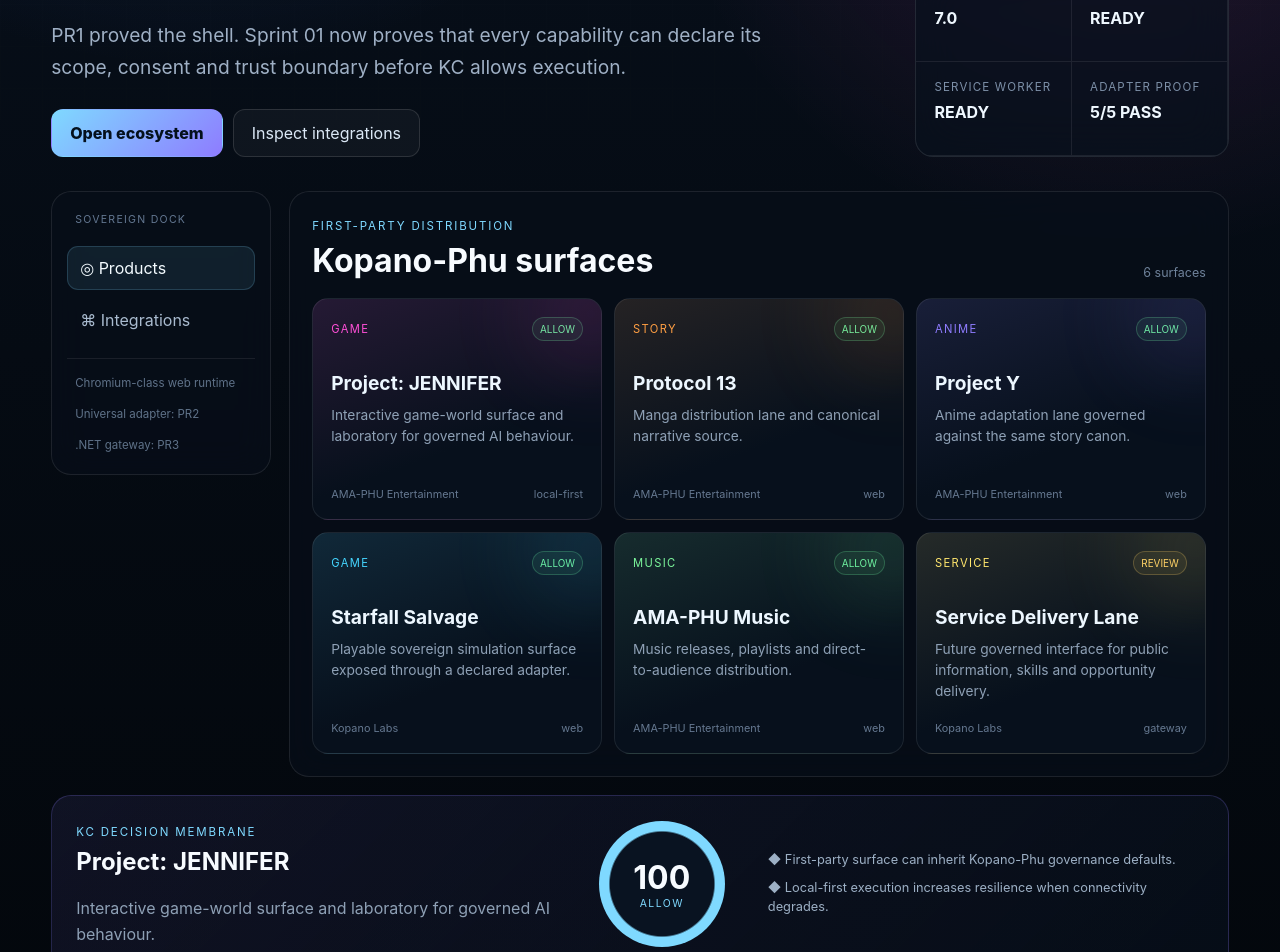
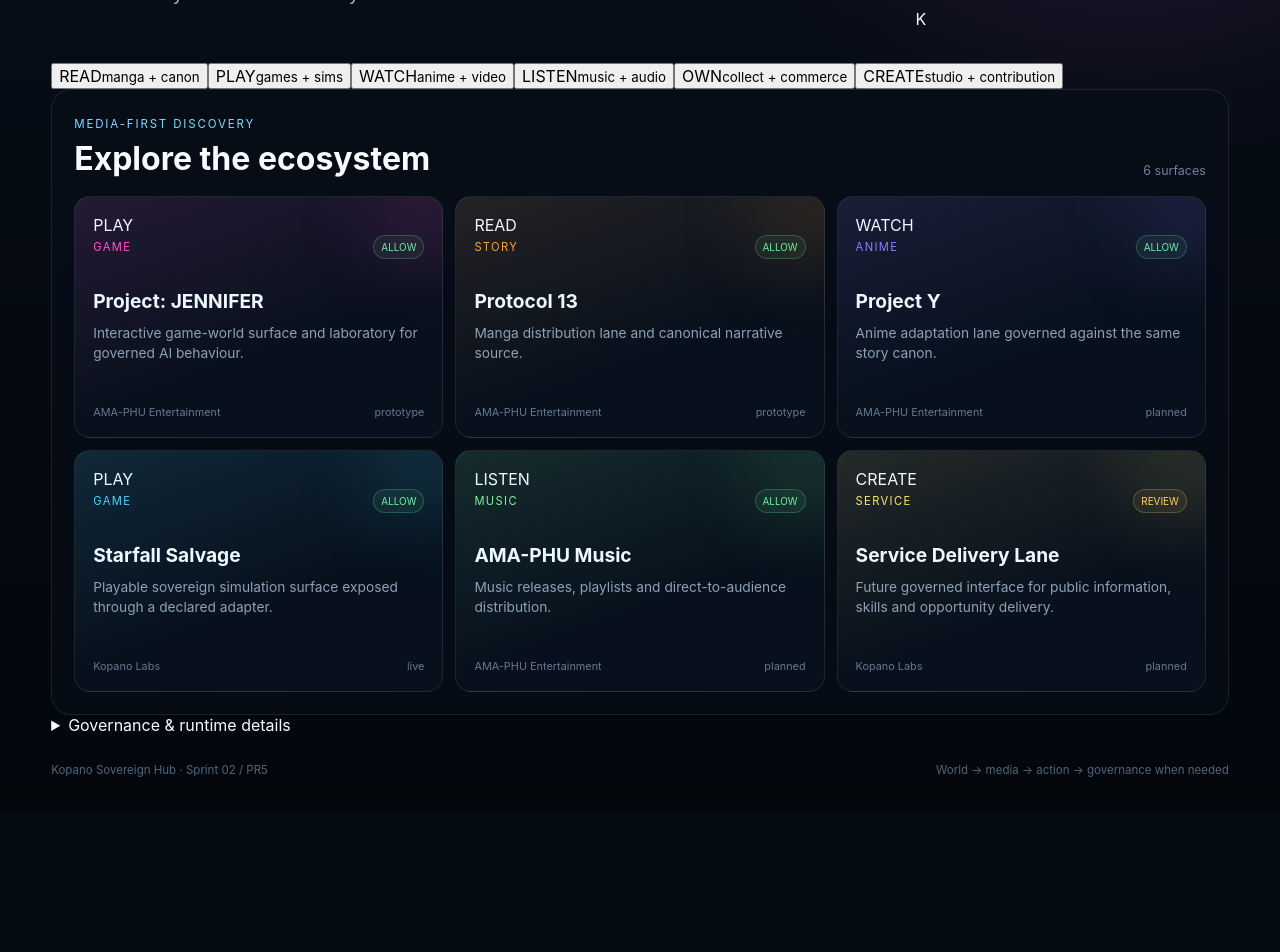
Before and after one commit to RobynAwesome/kopano-sovereign-hub, a React (Vite) app: page / in a window 1280 px wide. Shown: the part 500-1452 px from the top of the page. After the commit the page ends 1313 px from the top, so only its background shows below. Built offline with nearby package versions, Linux system fonts and the light colour scheme.

Commit message:
feat(pr5): make hub consumer and media first

```diff
--- a/src/App.tsx
+++ b/src/App.tsx
@@ -3,142 +3,93 @@ import { evaluateAdapterProofCases } from './adapters/proof';
 import { integrationCandidates, sovereignSurfaces, type SovereignSurface } from './data/registry';
 import { evaluateSurface, readRuntimeSignals } from './lib/kc';
 
+const doors = ['READ', 'PLAY', 'WATCH', 'LISTEN', 'OWN', 'CREATE'] as const;
+type Door = (typeof doors)[number];
+
+const doorForSurface = (surface: SovereignSurface): Door => {
+  if (surface.kind === 'story') return 'READ';
+  if (surface.kind === 'game') return 'PLAY';
+  if (surface.kind === 'anime') return 'WATCH';
+  if (surface.kind === 'music') return 'LISTEN';
+  if (surface.kind === 'service') return 'CREATE';
+  return 'OWN';
+};
+
 function SurfaceCard({ surface, onInspect }: { surface: SovereignSurface; onInspect: (surface: SovereignSurface) => void }) {
   const decision = evaluateSurface(surface);
-
   return (
     <button className="surface-card" onClick={() => onInspect(surface)} style={{ '--accent': surface.accent } as CSSProperties}>
+      <div className="surface-card__art" aria-hidden="true"><span>{doorForSurface(surface)}</span></div>
       <div className="surface-card__topline">
         <span className="surface-card__kind">{surface.kind}</span>
         <span className={`gate gate--${decision.gate.toLowerCase()}`}>{decision.gate}</span>
       </div>
       <h3>{surface.name}</h3>
       <p>{surface.description}</p>
-      <div className="surface-card__meta">
-        <span>{surface.owner}</span>
-        <span>{surface.mode}</span>
-      </div>
+      <div className="surface-card__meta"><span>{surface.owner}</span><span>{surface.status}</span></div>
     </button>
   );
 }
 
 export default function App() {
-  const [selected, setSelected] = useState<SovereignSurface | null>(sovereignSurfaces[0]);
-  const [lane, setLane] = useState<'ecosystem' | 'integrations'>('ecosystem');
+  const [selected, setSelected] = useState<SovereignSurface>(sovereignSurfaces[0]);
+  const [activeDoor, setActiveDoor] = useState<Door | 'ALL'>('ALL');
+  const [showIntegrations, setShowIntegrations] = useState(false);
   const signals = useMemo(() => readRuntimeSignals(), []);
   const adapterProof = useMemo(() => evaluateAdapterProofCases(), []);
-  const cards = lane === 'ecosystem' ? sovereignSurfaces : integrationCandidates;
-  const selectedDecision = selected ? evaluateSurface(selected) : null;
   const proofPassed = adapterProof.filter((proofCase) => proofCase.passed).length;
-
-  function openLane(nextLane: 'ecosystem' | 'integrations') {
-    setLane(nextLane);
-    setSelected(nextLane === 'ecosystem' ? sovereignSurfaces[0] : integrationCandidates[0]);
-  }
+  const selectedDecision = evaluateSurface(selected);
+  const filtered = activeDoor === 'ALL' ? sovereignSurfaces : sovereignSurfaces.filter((surface) => doorForSurface(surface) === activeDoor);
 
   return (
     <main className="app-shell">
       <div className="grid-glow" aria-hidden="true" />
       <header className="topbar">
         <div>
-          <span className="eyebrow">KPGS / governed distribution surface</span>
+          <span className="eyebrow">Kopano-Phu sovereign distribution</span>
           <h1>Kopano Sovereign Hub</h1>
         </div>
-        <div className="runtime-pill">
-          <span className={signals.online ? 'pulse pulse--live' : 'pulse pulse--warn'} />
-          {signals.online ? 'ONLINE' : 'OFFLINE'} · APWA
-        </div>
+        <div className="runtime-pill"><span className={signals.online ? 'pulse pulse--live' : 'pulse pulse--warn'} />{signals.online ? 'ONLINE' : 'OFFLINE'} · APWA</div>
       </header>
 
-      <section className="hero">
+      <section className="hero hero--consumer">
         <div className="hero__copy">
-          <span className="hero__tag">KC governs. Users choose. Adapters execute.</span>
-          <h2>One sovereign shell for stories, games, music, services and trusted external tools.</h2>
-          <p>
-            PR1 proved the shell. Sprint 01 now proves that every capability can declare its scope, consent and trust boundary before KC allows execution.
-          </p>
-          <div className="hero__actions">
-            <button className="primary" onClick={() => openLane('ecosystem')}>Open ecosystem</button>
-            <button className="secondary" onClick={() => openLane('integrations')}>Inspect integrations</button>
-          </div>
+          <span className="hero__tag">Stories. Games. Music. Creation. One governed home.</span>
+          <h2>Enter the world first. Open the machinery only when you need it.</h2>
+          <p>Discover first-party Kopano Labs and AMA-PHU experiences through simple action doors. KC stays underneath every surface as the trust membrane.</p>
         </div>
-        <div className="hero__telemetry">
+        <div className="hero-orbit" aria-hidden="true"><span>K</span></div>
+      </section>
+
+      <nav className="door-grid" aria-label="Primary Hub actions">
+        {doors.map((door) => (
+          <button key={door} className={activeDoor === door ? 'door door--active' : 'door'} onClick={() => setActiveDoor(activeDoor === door ? 'ALL' : door)}>
+            <span>{door}</span><small>{door === 'READ' ? 'manga + canon' : door === 'PLAY' ? 'games + sims' : door === 'WATCH' ? 'anime + video' : door === 'LISTEN' ? 'music + audio' : door === 'OWN' ? 'collect + commerce' : 'studio + contribution'}</small>
+          </button>
+        ))}
+      </nav>
+
+      <section className="catalogue catalogue--consumer">
+        <div className="section-heading"><div><span className="eyebrow">media-first discovery</span><h2>{activeDoor === 'ALL' ? 'Explore the ecosystem' : activeDoor}</h2></div><span className="count">{filtered.length} surfaces</span></div>
+        <div className="card-grid card-grid--media">{filtered.map((surface) => <SurfaceCard key={surface.id} surface={surface} onInspect={setSelected} />)}</div>
+      </section>
+
+      <details className="governance-drawer">
+        <summary>Governance & runtime details</summary>
+        <div className="governance-drawer__grid">
+          <div><span>Selected</span><strong>{selected.name}</strong></div>
+          <div><span>KC Gate</span><strong>{selectedDecision.gate} · {selectedDecision.score}</strong></div>
           <div><span>TypeScript</span><strong>7.0</strong></div>
           <div><span>WebGL2</span><strong>{signals.webgl2 ? 'READY' : 'FALLBACK'}</strong></div>
           <div><span>Service Worker</span><strong>{signals.serviceWorker ? 'READY' : 'NO'}</strong></div>
           <div><span>Adapter Proof</span><strong>{proofPassed}/{adapterProof.length} PASS</strong></div>
         </div>
-      </section>
+        <div className="reason-list">{selectedDecision.reasons.map((reason) => <span key={reason}>◆ {reason}</span>)}</div>
+        <button className="secondary" onClick={() => setShowIntegrations((value) => !value)}>{showIntegrations ? 'Hide external adapters' : 'Inspect external adapters'}</button>
+        {showIntegrations && <div className="integration-strip">{integrationCandidates.map((surface) => <SurfaceCard key={surface.id} surface={surface} onInspect={setSelected} />)}</div>}
+      </details>
 
-      <section className="workspace">
-        <aside className="dock">
-          <span className="dock__label">Sovereign Dock</span>
-          <button className={lane === 'ecosystem' ? 'active' : ''} onClick={() => openLane('ecosystem')}>◎ Products</button>
-          <button className={lane === 'integrations' ? 'active' : ''} onClick={() => openLane('integrations')}>⌘ Integrations</button>
-          <div className="dock__rule" />
-          <span className="dock__small">Chromium-class web runtime</span>
-          <span className="dock__small">Universal adapter: PR2</span>
-          <span className="dock__small">.NET gateway: PR3</span>
-        </aside>
-
-        <div className="catalogue">
-          <div className="section-heading">
-            <div>
-              <span className="eyebrow">{lane === 'ecosystem' ? 'first-party distribution' : 'governed adapter candidates'}</span>
-              <h2>{lane === 'ecosystem' ? 'Kopano-Phu surfaces' : 'External capability lane'}</h2>
-            </div>
-            <span className="count">{cards.length} surfaces</span>
-          </div>
-          <div className="card-grid">
-            {cards.map((surface) => <SurfaceCard key={surface.id} surface={surface} onInspect={setSelected} />)}
-          </div>
-        </div>
-      </section>
-
-      {lane === 'integrations' && (
-        <section className="proof-panel">
-          <div className="proof-panel__header">
-            <div>
-              <span className="eyebrow">Sprint 01 / Universal Sovereign Adapter</span>
-              <h2>Governance transport proof matrix</h2>
-            </div>
-            <strong>{proofPassed}/{adapterProof.length} PASS</strong>
-          </div>
-          <div className="proof-grid">
-            {adapterProof.map((proofCase) => (
-              <article className="proof-case" key={proofCase.name}>
-                <span className={proofCase.passed ? 'proof-status proof-status--pass' : 'proof-status proof-status--fail'}>
-                  {proofCase.passed ? 'PASS' : 'FAIL'}
-                </span>
-                <h3>{proofCase.name}</h3>
-                <p>Expected {proofCase.expectedGate} · Actual {proofCase.actualGate}</p>
-              </article>
-            ))}
-          </div>
-        </section>
-      )}
-
-      {selected && selectedDecision && (
-        <section className="kc-panel">
-          <div>
-            <span className="eyebrow">KC decision membrane</span>
-            <h2>{selected.name}</h2>
-            <p>{selected.description}</p>
-          </div>
-          <div className="score-ring" style={{ '--score': `${selectedDecision.score * 3.6}deg` } as CSSProperties}>
-            <strong>{selectedDecision.score}</strong>
-            <span>{selectedDecision.gate}</span>
-          </div>
-          <div className="reason-list">
-            {selectedDecision.reasons.map((reason) => <span key={reason}>◆ {reason}</span>)}
-          </div>
-        </section>
-      )}
-
-      <footer>
-        <span>Kopano Sovereign Hub · Sprint 01 / PR2</span>
-        <span>Reality &gt; presentation · POC &gt; FOC</span>
-      </footer>
+      <footer><span>Kopano Sovereign Hub · Sprint 02 / PR5</span><span>World → media → action → governance when needed</span></footer>
     </main>
   );
 }
```
